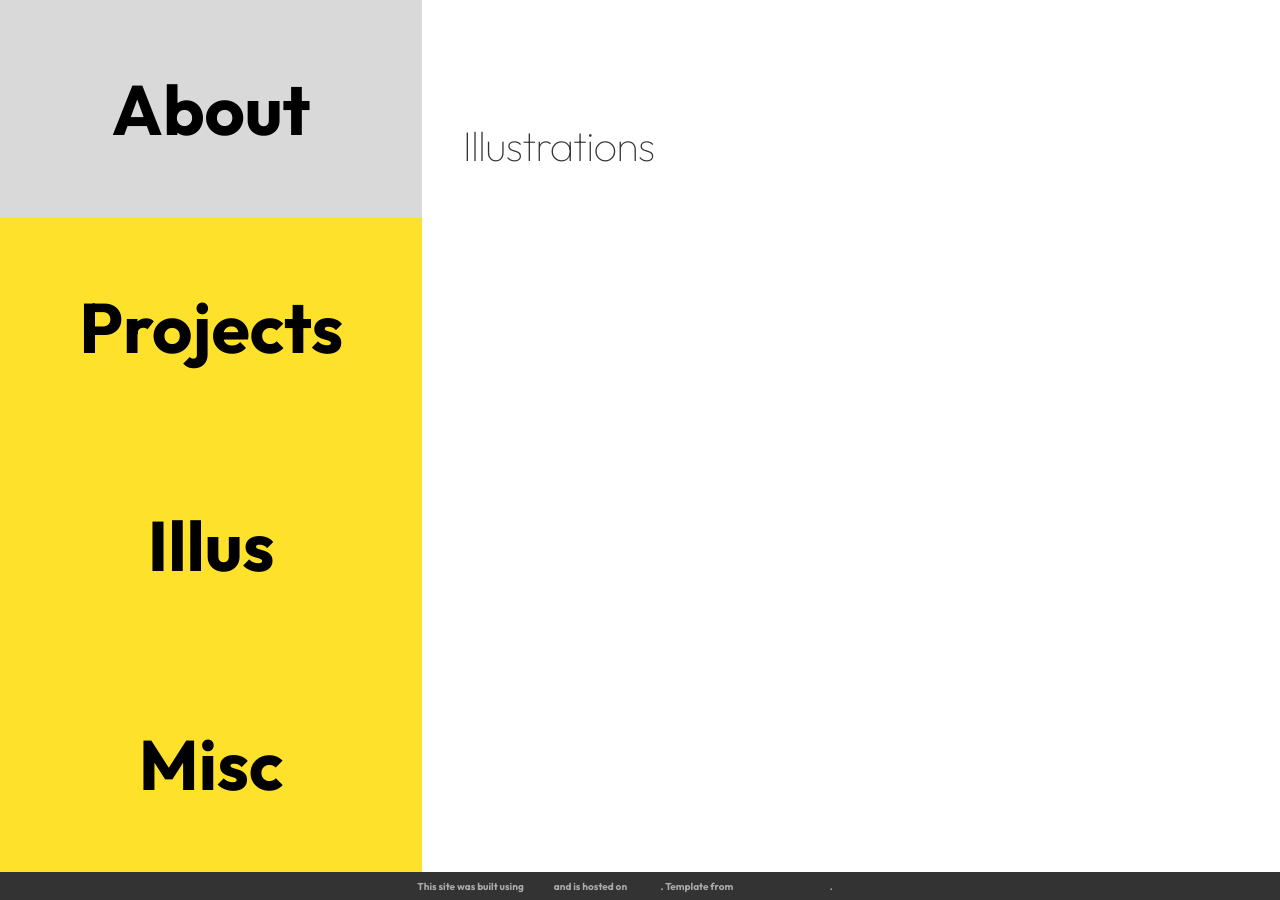
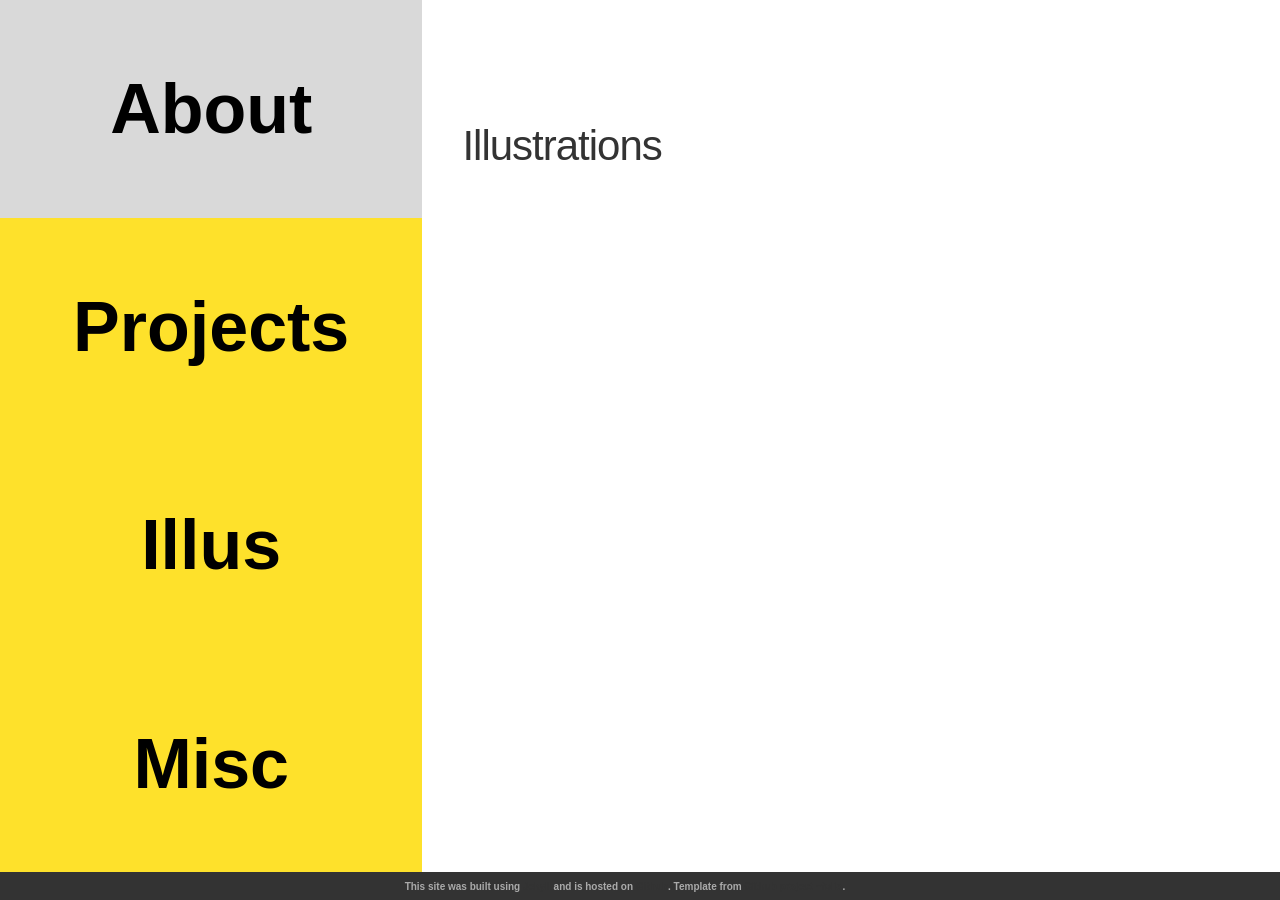
Before and after one commit to Nordicpuff/portfolio, a Jekyll site: the page built from docs/illustrations.md, in a window 1280 px wide. Built offline with Jekyll 4.4.1, drawn with Linux system fonts in a browser that asks for light colours; nearby versions of some CDN libraries; some web fonts are replaced.

Commit message:
Update _base.scss

```diff
--- a/docs/_sass/_base.scss
+++ b/docs/_sass/_base.scss
@@ -10,7 +10,7 @@ dl, dd, ol, ul, figure {
 
 
 /** Variables **********************************************/
-$base-font-family:              "Outfit", sans-serif;
+$base-font-family:              "Plaster", sans-serif;
 $base-line-height:              1.5em;
 $horizontal-spacing-unit:       50px;
 $vertical-spacing-unit:         40px;
```
